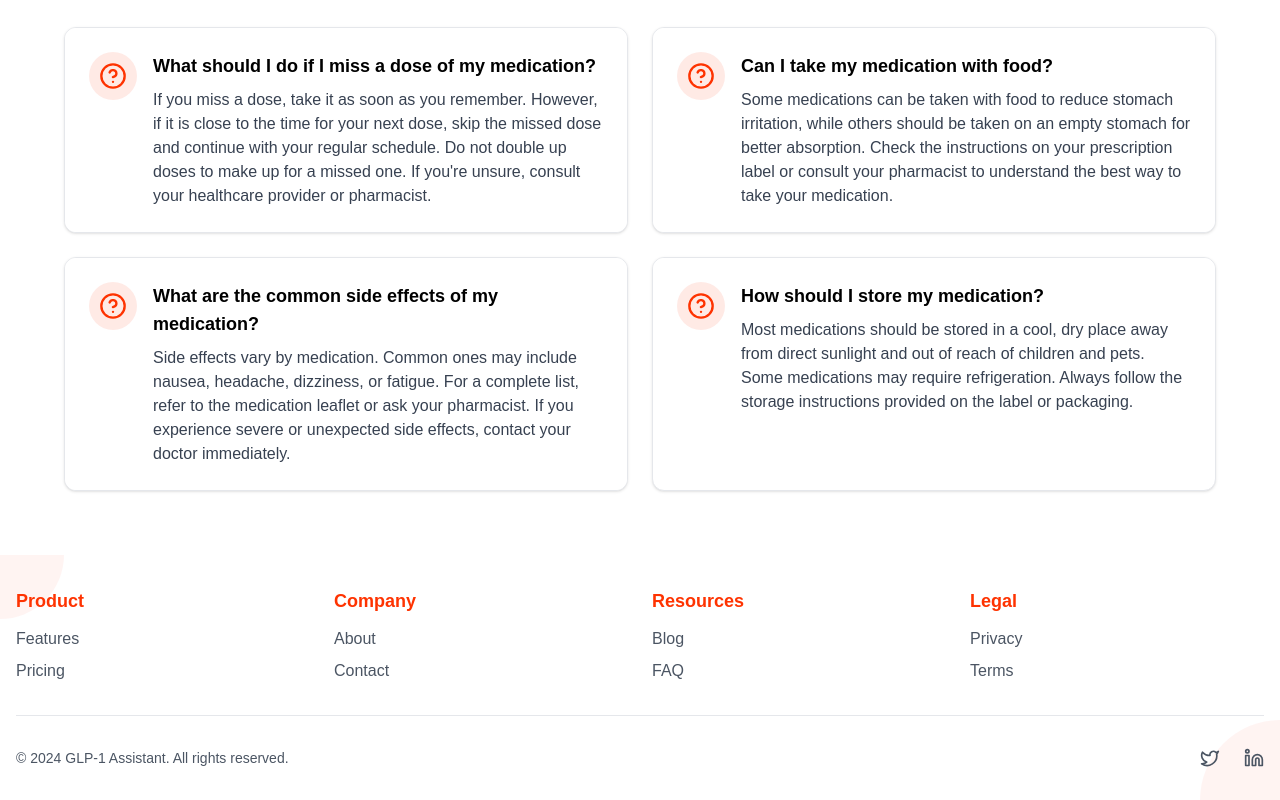
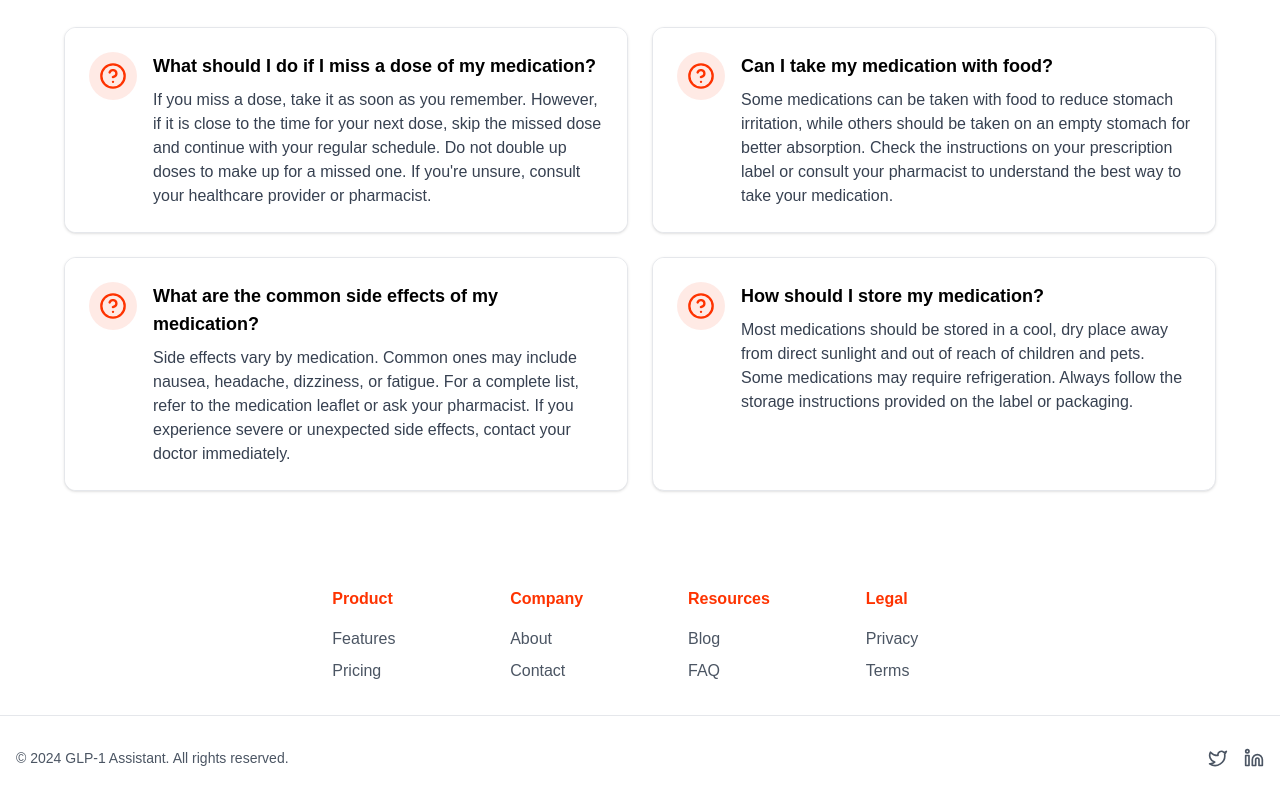
Before and after one commit to MohamedRasheqA/glp-1-test, a Next.js app: page / in a window 1280 px wide. Shown: the part 1090-1890 px from the top of the page. Built offline with nearby package versions, Linux system fonts and the light colour scheme.

Commit message:
Update Footer.tsx

```diff
--- a/components/Footer.tsx
+++ b/components/Footer.tsx
@@ -2,120 +2,60 @@
 
 import React from 'react';
 import Link from 'next/link';
-import { Twitter, Linkedin, ArrowUpRight } from 'lucide-react';
+import { Twitter, Linkedin } from 'lucide-react';
 
-const Footer: React.FC = () => {
+export default function Footer() {
   return (
-    <footer className="relative bg-white py-8 overflow-hidden">
-      {/* Animated background elements */}
-      <div className="absolute inset-0 z-0">
-        <div className="absolute top-0 left-0 w-32 h-32 rounded-full bg-[#FE3301]/5 -translate-x-1/2 -translate-y-1/2" />
-        <div className="absolute bottom-0 right-0 w-40 h-40 rounded-full bg-[#FE3301]/5 translate-x-1/2 translate-y-1/2" />
-      </div>
-
-      <div className="container mx-auto px-4 relative z-10">
-        {/* Social Links with hover effects */}
-        <div className="grid grid-cols-2 md:grid-cols-4 gap-6 mb-8">
-          <div className="group">
-            <h3 className="text-[#FE3301] font-semibold mb-3 text-lg">Product</h3>
+    <footer className="bg-white text-gray-600 py-8">
+      <div className="container mx-auto flex flex-col">
+        <div className="flex justify-center mb-8">
+          <div className="grid grid-cols-2 sm:grid-cols-4 gap-8 sm:gap-16 md:gap-24">
+            <div>
+              <h3 className="text-[#FE3301] font-semibold mb-4">Product</h3>
               <ul className="space-y-2">
-              <li>
-                <Link href="#" className="flex items-center text-gray-600 hover:text-[#FE3301] transition-colors group">
-                  Features
-                  <ArrowUpRight className="h-4 w-4 opacity-0 -translate-y-1 translate-x-1 group-hover:opacity-100 group-hover:translate-y-0 group-hover:translate-x-0 transition-all duration-300" />
-                </Link>
-              </li>
-              <li>
-                <Link href="#" className="flex items-center text-gray-600 hover:text-[#FE3301] transition-colors group">
-                  Pricing
-                  <ArrowUpRight className="h-4 w-4 opacity-0 -translate-y-1 translate-x-1 group-hover:opacity-100 group-hover:translate-y-0 group-hover:translate-x-0 transition-all duration-300" />
-                </Link>
-              </li>
+                <li><Link href="/features" className="hover:text-[#FE3301]">Features</Link></li>
+                <li><Link href="/pricing" className="hover:text-[#FE3301]">Pricing</Link></li>
               </ul>
             </div>
-
-          <div className="group">
-            <h3 className="text-[#FE3301] font-semibold mb-3 text-lg">Company</h3>
+            <div>
+              <h3 className="text-[#FE3301] font-semibold mb-4">Company</h3>
               <ul className="space-y-2">
-              <li>
-                <Link href="#" className="flex items-center text-gray-600 hover:text-[#FE3301] transition-colors group">
-                  About
-                  <ArrowUpRight className="h-4 w-4 opacity-0 -translate-y-1 translate-x-1 group-hover:opacity-100 group-hover:translate-y-0 group-hover:translate-x-0 transition-all duration-300" />
-                </Link>
-              </li>
-              <li>
-                <Link href="#" className="flex items-center text-gray-600 hover:text-[#FE3301] transition-colors group">
-                  Contact
-                  <ArrowUpRight className="h-4 w-4 opacity-0 -translate-y-1 translate-x-1 group-hover:opacity-100 group-hover:translate-y-0 group-hover:translate-x-0 transition-all duration-300" />
-                </Link>
-              </li>
+                <li><Link href="/about" className="hover:text-[#FE3301]">About</Link></li>
+                <li><Link href="/contact" className="hover:text-[#FE3301]">Contact</Link></li>
               </ul>
             </div>
-
-          <div className="group">
-            <h3 className="text-[#FE3301] font-semibold mb-3 text-lg">Resources</h3>
+            <div>
+              <h3 className="text-[#FE3301] font-semibold mb-4">Resources</h3>
               <ul className="space-y-2">
-              <li>
-                <Link href="#" className="flex items-center text-gray-600 hover:text-[#FE3301] transition-colors group">
-                  Blog
-                  <ArrowUpRight className="h-4 w-4 opacity-0 -translate-y-1 translate-x-1 group-hover:opacity-100 group-hover:translate-y-0 group-hover:translate-x-0 transition-all duration-300" />
-                </Link>
-              </li>
-              <li>
-                <Link href="#" className="flex items-center text-gray-600 hover:text-[#FE3301] transition-colors group">
-                  FAQ
-                  <ArrowUpRight className="h-4 w-4 opacity-0 -translate-y-1 translate-x-1 group-hover:opacity-100 group-hover:translate-y-0 group-hover:translate-x-0 transition-all duration-300" />
-                </Link>
-              </li>
+                <li><Link href="/blog" className="hover:text-[#FE3301]">Blog</Link></li>
+                <li><Link href="/faq" className="hover:text-[#FE3301]">FAQ</Link></li>
               </ul>
             </div>
-
-          <div className="group">
-            <h3 className="text-[#FE3301] font-semibold mb-3 text-lg">Legal</h3>
+            <div>
+              <h3 className="text-[#FE3301] font-semibold mb-4">Legal</h3>
               <ul className="space-y-2">
-              <li>
-                <Link href="#" className="flex items-center text-gray-600 hover:text-[#FE3301] transition-colors group">
-                  Privacy
-                  <ArrowUpRight className="h-4 w-4 opacity-0 -translate-y-1 translate-x-1 group-hover:opacity-100 group-hover:translate-y-0 group-hover:translate-x-0 transition-all duration-300" />
-                </Link>
-              </li>
-              <li>
-                <Link href="#" className="flex items-center text-gray-600 hover:text-[#FE3301] transition-colors group">
-                  Terms
-                  <ArrowUpRight className="h-4 w-4 opacity-0 -translate-y-1 translate-x-1 group-hover:opacity-100 group-hover:translate-y-0 group-hover:translate-x-0 transition-all duration-300" />
-                </Link>
-              </li>
+                <li><Link href="/privacy" className="hover:text-[#FE3301]">Privacy</Link></li>
+                <li><Link href="/terms" className="hover:text-[#FE3301]">Terms</Link></li>
               </ul>
             </div>
           </div>
+        </div>
 
-        {/* Bottom Bar with enhanced hover effects */}
-        <div className="border-t border-gray-200 mt-8 pt-8 flex flex-col md:flex-row justify-between items-center">
-          <p className="text-sm text-gray-600 mb-4 md:mb-0">
-            © {new Date().getFullYear()} GLP-1 Assistant. All rights reserved.
+        {/* Copyright and Social Links */}
+        <div className="flex justify-between items-center pt-8 border-t border-gray-200 px-4">
+          <p className="text-sm text-gray-600">
+            © 2024 GLP-1 Assistant. All rights reserved.
           </p>
-          <div className="flex items-center space-x-6">
-            <a
-              href="https://twitter.com"
-              target="_blank"
-              rel="noopener noreferrer"
-              className="group relative text-gray-600 hover:text-[#FE3301] transition-colors"
-            >
-              <Twitter className="h-5 w-5 transform group-hover:scale-110 transition-transform" />
-            </a>
-            <a
-              href="https://linkedin.com"
-              target="_blank"
-              rel="noopener noreferrer"
-              className="group relative text-gray-600 hover:text-[#FE3301] transition-colors"
-            >
-              <Linkedin className="h-5 w-5 transform group-hover:scale-110 transition-transform" />
-            </a>
+          <div className="flex gap-4">
+            <Link href="https://twitter.com" className="text-gray-600 hover:text-[#FE3301]">
+              <Twitter size={20} />
+            </Link>
+            <Link href="https://linkedin.com" className="text-gray-600 hover:text-[#FE3301]">
+              <Linkedin size={20} />
+            </Link>
           </div>
         </div>
       </div>
     </footer>
   );
-};
-
-export default Footer;
+}
```
Lines whose indentation alone changed are shown as unchanged.
